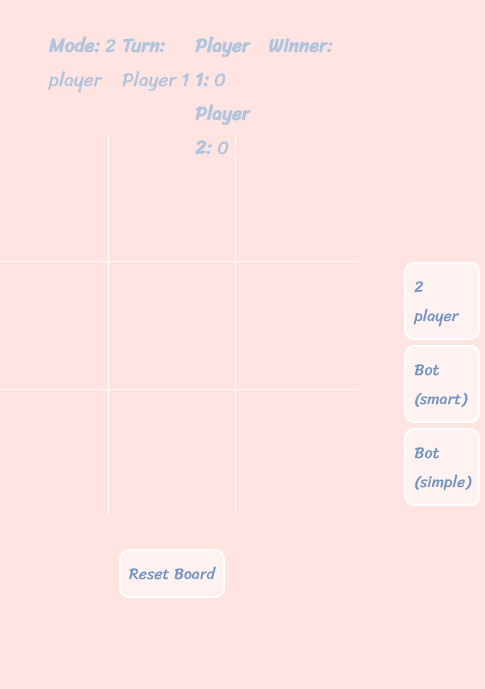
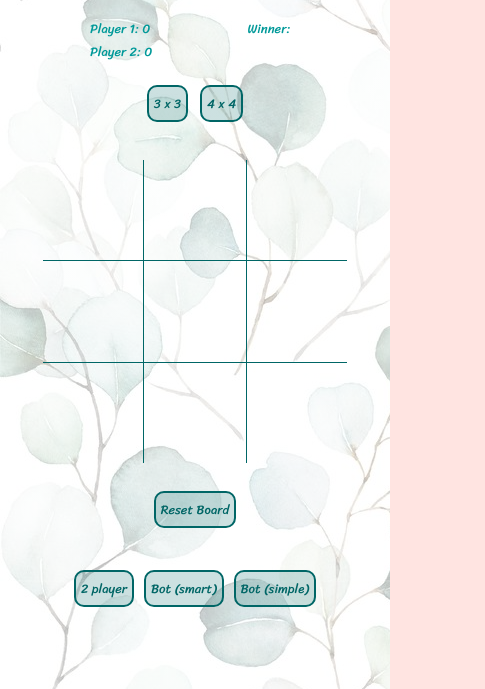
Before and after one commit to berternie9/project_1, a plain HTML site: page index.html in a window 390 px wide. Shown: the part 155-844 px from the top of the page, 485 px wide, since content can reach past the window. Drawn offline with Linux system fonts and the light colour scheme.

Commit message:
added phone UX and website design

```diff
--- a/app.js
+++ b/app.js
@@ -232,7 +232,7 @@
         } else {
             audioTag.pause();
         }
-        audioTag.volume = 0.05;
+        audioTag.volume = 0.03;
         audioTag.loop = true;
     }
 
--- a/style.css
+++ b/style.css
@@ -1,6 +1,6 @@
 body {
-    background-image: url();
     background-color: mistyrose;
+    background-image: linear-gradient(to right, rgba(255,255,255,0.7), rgba(255,255,255,.7)), url(static/wallpaper.jpg);
     margin: 0;
     font-family: "Sriracha", sans-serif;
 }
@@ -14,14 +14,14 @@ header {
 }
 
 .by3-btn, .by4-btn, .reset-game-btn, .bot-simple-btn, .bot-smart-btn, .two-player-btn {
-    border: 2px white solid;
+    border: 2px #006666 solid;
     margin: 5px;
     padding: 8px;
     border-radius: 10px;
     width: fit-content;
-    background-image: linear-gradient(to right, rgba(255,255,255,.5), rgba(255,255,255,.5));
+    background-image: linear-gradient(to right, rgba(0,102,102,.2), rgba(0,102,102,.2));
     cursor: pointer;
-    color: #6f93c3;
+    color: #006666;
 }
 
 .disabled {
@@ -51,7 +51,7 @@ header {
     grid-template-columns: repeat(4, 1fr);
     height: 7vh;
     margin: 0 auto;
-    color: lightsteelblue;
+    color: #009999;
     font-weight: bold;
     font-size: 1.2rem;
 }
@@ -94,7 +94,7 @@ header {
 .square-by3, .square-by4 {
     display: grid;
     font-size: 3rem;
-    color: white;
+    color: #006666;
     align-items: center;
     justify-items: center;
     cursor: crosshair;
@@ -106,19 +106,19 @@ header {
 }
 
 .square-by3:nth-child(3n+1){
-    border-right: 1px white solid;
+    border-right: 1px #006666 solid;
 }
 
 .square-by3:nth-child(3n){
-    border-left: 1px white solid;
+    border-left: 1px #006666 solid;
 }
 
 .square-by3:nth-child(1), .square-by3:nth-child(2), .square-by3:nth-child(3){
-    border-bottom: 1px white solid;
+    border-bottom: 1px #006666 solid;
 }
 
 .square-by3:nth-child(7), .square-by3:nth-child(8), .square-by3:nth-child(9){
-    border-top: 1px white solid;
+    border-top: 1px #006666 solid;
 }
 
 .square-by4 {
@@ -127,21 +127,93 @@ header {
 }
 
 .square-by4:nth-child(4n+1), .square-by4:nth-child(4n+2), .square-by4:nth-child(4n+3) {
-    border-right: 1px white solid;
+    border-right: 1px #006666 solid;
 }
 
 .square-by4:nth-child(1), .square-by4:nth-child(2), .square-by4:nth-child(3), .square-by4:nth-child(4), .square-by4:nth-child(5), .square-by4:nth-child(6), .square-by4:nth-child(7), .square-by4:nth-child(8), .square-by4:nth-child(9), .square-by4:nth-child(10), .square-by4:nth-child(11), .square-by4:nth-child(12){
-    border-bottom: 1px white solid;
+    border-bottom: 1px #006666 solid;
 }
 
 .title {
     text-align: center;
     text-decoration: underline;
     margin: 1% 0;
-    color: #6f93c3;
+    color: #006666;
     font-family: "Sriracha", sans-serif;
     font-weight: 400;
     font-style: normal;
     font-size: 3rem;
     height: 15vh;
 }
+
+@media (max-width: 420px) {
+    .by3-btn, .by4-btn, .reset-game-btn, .bot-simple-btn, .bot-smart-btn, .two-player-btn {
+        margin: 5px;
+        padding: 5px;
+        color: #006666;
+        font-size: 0.8rem;
+    }
+
+    .center-panel {
+        display: grid;
+        grid-template-rows: repeat(2, auto);
+    }
+
+    .game-wrapper {
+        grid-template-columns: none;
+        grid-template-rows: repeat(3, auto);
+        height: 40vh;
+        padding: 0.5rem;
+        margin-top: 0.6rem;
+    }
+
+    .left-panel {
+        display: grid;
+        grid-template-columns: repeat(2, 1fr);
+    }
+
+    .metadata-wrapper {
+        display: grid;
+        width: 75vw;
+        grid-template-columns: repeat(2, 1fr);
+        grid-template-rows: repeat(2, 1fr);
+        height: 11vh;
+        margin: 0 auto;
+        color: #009999;
+        font-weight: normal;
+        font-size: 0.8rem;
+        align-items: start;
+        justify-items: center;
+        gap: 1%;
+    }
+
+    .mute-btn-wrapper {
+        padding: 0.1rem;
+    }
+
+    .reset-game-btn {
+        justify-self: center;
+        margin-top: 1.7rem;
+    }
+
+    .right-panel {
+        display: flex;
+        justify-content: center;
+    }
+
+    .square-by3 {
+        width: 12vh;
+        height: 12vh;
+    }
+
+    .square-by4 {
+        width: 9vh;
+        height: 9vh;
+    }
+
+    .title {
+
+        font-size: 2.2rem;
+        height: 8vh;
+    }
+}
```
Also changed, not shown: static/screenshot.png (added), static/screenshot_smart_4.png (deleted), static/wallpaper.jpg (added), 1 other file.
